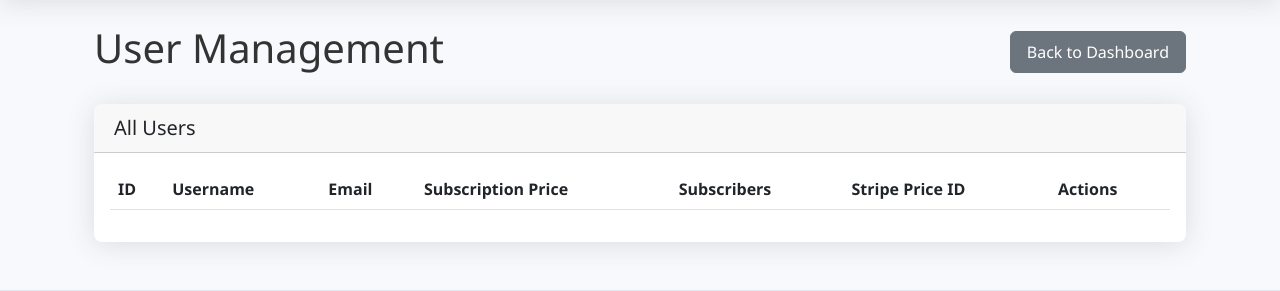
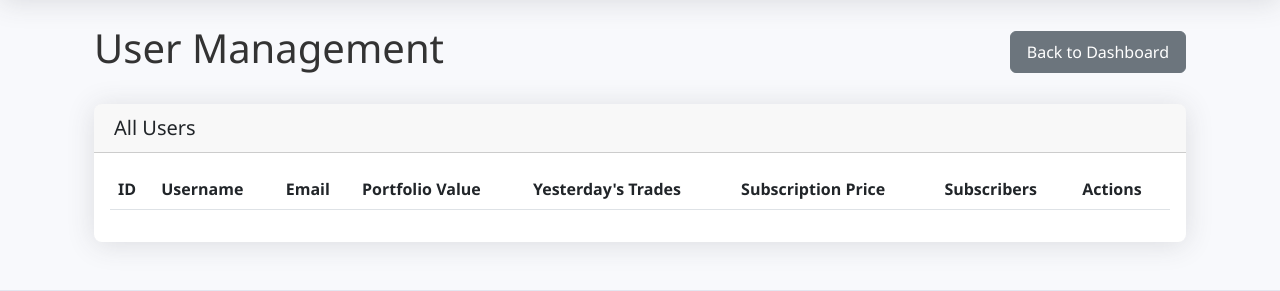
Before and after one commit to FamilyApps/ApesTogether, a Python web app: template templates/admin/users.html in a window 1280 px wide. Shown: the part 56-347 px from the top of the page. Run offline with Jinja, Linux system fonts and the light colour scheme; the template is opened without the code that fills it, so the values that code supplies are empty; some libraries are stand-ins or nearby versions.

Commit message:
Add portfolio value and yesterday's trades to User Management page
- Added Portfolio Value column showing real-time calculated portfolio values using yfinance
- Added Yesterday's Trades column with badge highlighting (warning if >=5 trades for pricing tier)
- Updated admin interface to calculate these values for each user
- Removed Stripe Price ID column from main users list (cleaner view)
- Added subscriber count display to individual User Details pages

```diff
--- a/templates/admin/users.html
+++ b/templates/admin/users.html
@@ -20,9 +20,10 @@
                         <th>ID</th>
                         <th>Username</th>
                         <th>Email</th>
+                        <th>Portfolio Value</th>
+                        <th>Yesterday's Trades</th>
                         <th>Subscription Price</th>
                         <th>Subscribers</th>
-                        <th>Stripe Price ID</th>
                         <th>Actions</th>
                     </tr>
                 </thead>
@@ -33,6 +34,18 @@
                         <td>{{ user.username }}</td>
                         <td>{{ user.email }}</td>
                         <td>
+                            {% if user.portfolio_value %}
+                                ${{ "%.2f"|format(user.portfolio_value) }}
+                            {% else %}
+                                <span class="text-muted">$0.00</span>
+                            {% endif %}
+                        </td>
+                        <td>
+                            <span class="badge {% if user.yesterday_trades >= 5 %}bg-warning{% else %}bg-secondary{% endif %}">
+                                {{ user.yesterday_trades }}
+                            </span>
+                        </td>
+                        <td>
                             {% if user.subscription_price %}
                                 ${{ user.subscription_price }}
                             {% else %}
@@ -41,13 +54,6 @@
                         </td>
                         <td>
                             <span class="badge bg-primary">0</span>
-                        </td>
-                        <td>
-                            {% if user.stripe_price_id %}
-                                <code class="small">{{ user.stripe_price_id }}</code>
-                            {% else %}
-                                <span class="text-danger">Not set</span>
-                            {% endif %}
                         </td>
                         <td>
                             <a href="{{ url_for('admin.user_detail', user_id=user.id) }}" class="btn btn-sm btn-info">View</a>
```
Also changed, not shown: admin_interface.py (+34 -1 lines), templates/admin/user_detail.html (+6 -5 lines).
